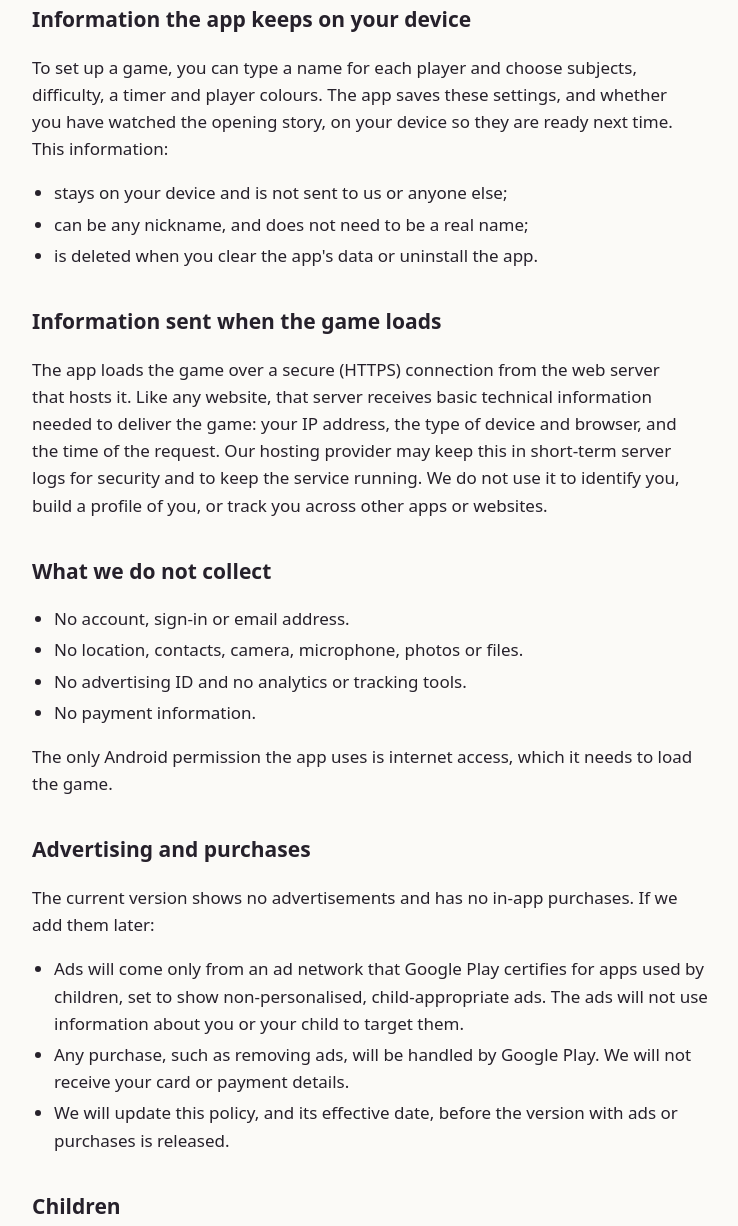
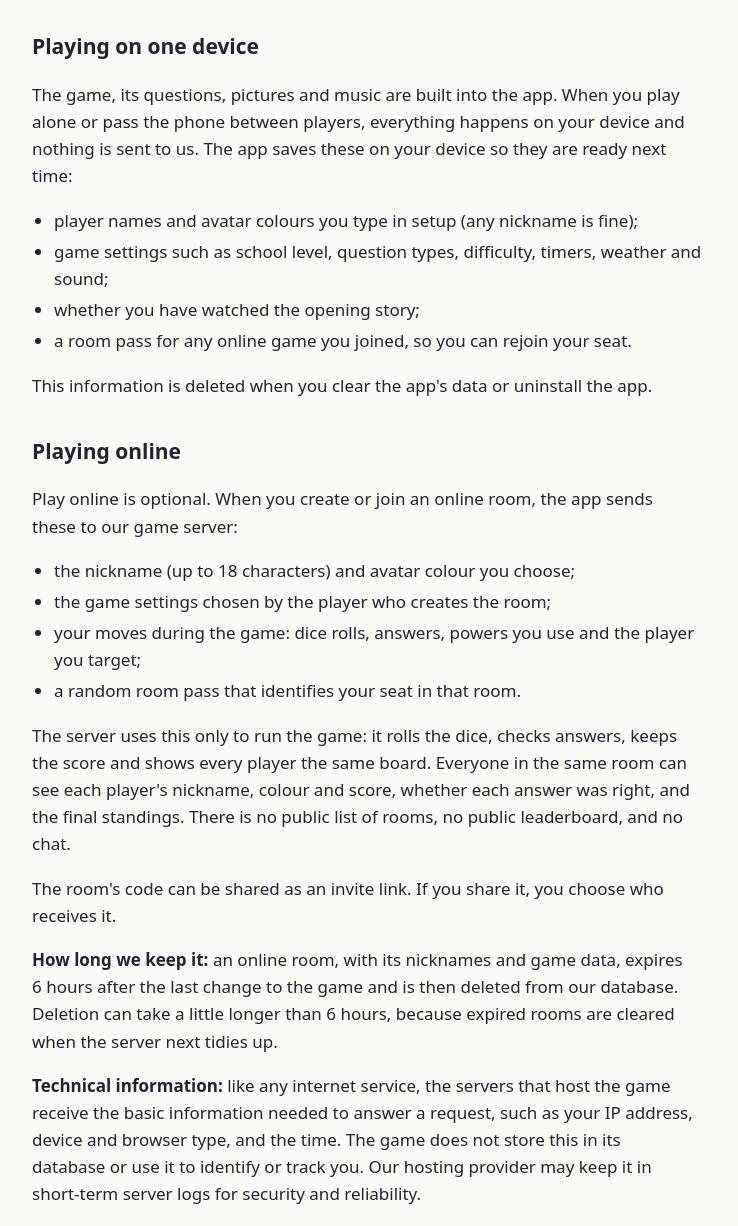
Before and after one commit to Ashmaz01/ship-ahead, a plain HTML site: page site/policy/index.html in a window 1280 px wide. Shown: the part 615-1841 px from the top of the page, without its empty margins (268-1006 px from the left). Drawn offline with Linux system fonts and the light colour scheme.

Commit message:
Privacy policy: cover online play and bundled offline game (#6)
Online rooms send nickname, colour, settings and moves to the game
server; rooms expire 6 hours after the last change. No ads or analytics.


Claude-Session: https://claude.ai/code/session_01N3JfB1fSCkCmBaKz4HEv28

Co-authored-by: Claude Opus 5.5 <noreply@anthropic.com>

```diff
--- a/site/policy/index.html
+++ b/site/policy/index.html
@@ -18,52 +18,69 @@
   <p class="meta">Effective date: 22 November 2026</p>
 
   <div class="summary">
-    <p><strong>In short:</strong> Ship Ahead does not ask for an account and does not collect your name, email, location, contacts, photos or any other personal information. Player names you type into the game stay on your device. There are no ads, no analytics and no in-app purchases in the current version.</p>
+    <p><strong>In short:</strong> Ship Ahead has no accounts, no ads and no analytics. Games on one device stay on that device. If you choose <strong>Play online</strong>, the nickname and colour you pick and your moves in that game are sent to our game server so the other players in your room can see them. Online rooms are deleted about 6 hours after the last move.</p>
   </div>
 
   <h2>Who we are</h2>
-  <p>Ship Ahead: Volcanic (Math) ("Ship Ahead", "the app") is a quiz board game made by Ashmaz Technologies, a business registered in Malaysia ("we", "us"). This policy applies to the Ship Ahead app on Google Play (package <code>com.ashmaz.shipahead.volcanicmath</code>) and the game it loads.</p>
+  <p>Ship Ahead: Volcanic (Math) ("Ship Ahead", "the app") is a quiz board game made by Ashmaz Technologies, a business registered in Malaysia ("we", "us"). This policy applies to the Ship Ahead app on Google Play (package <code>com.ashmaz.shipahead.volcanicmath</code>) and to the web version of the game.</p>
   <p>Questions about this policy: <a href="mailto:shipahead-support@ashmaz.app">shipahead-support@ashmaz.app</a></p>
 
-  <h2>Information the app keeps on your device</h2>
-  <p>To set up a game, you can type a name for each player and choose subjects, difficulty, a timer and player colours. The app saves these settings, and whether you have watched the opening story, on your device so they are ready next time. This information:</p>
+  <h2>Playing on one device</h2>
+  <p>The game, its questions, pictures and music are built into the app. When you play alone or pass the phone between players, everything happens on your device and nothing is sent to us. The app saves these on your device so they are ready next time:</p>
   <ul>
-    <li>stays on your device and is not sent to us or anyone else;</li>
-    <li>can be any nickname, and does not need to be a real name;</li>
-    <li>is deleted when you clear the app's data or uninstall the app.</li>
+    <li>player names and avatar colours you type in setup (any nickname is fine);</li>
+    <li>game settings such as school level, question types, difficulty, timers, weather and sound;</li>
+    <li>whether you have watched the opening story;</li>
+    <li>a room pass for any online game you joined, so you can rejoin your seat.</li>
   </ul>
+  <p>This information is deleted when you clear the app's data or uninstall the app.</p>
 
-  <h2>Information sent when the game loads</h2>
-  <p>The app loads the game over a secure (HTTPS) connection from the web server that hosts it. Like any website, that server receives basic technical information needed to deliver the game: your IP address, the type of device and browser, and the time of the request. Our hosting provider may keep this in short-term server logs for security and to keep the service running. We do not use it to identify you, build a profile of you, or track you across other apps or websites.</p>
+  <h2>Playing online</h2>
+  <p>Play online is optional. When you create or join an online room, the app sends these to our game server:</p>
+  <ul>
+    <li>the nickname (up to 18 characters) and avatar colour you choose;</li>
+    <li>the game settings chosen by the player who creates the room;</li>
+    <li>your moves during the game: dice rolls, answers, powers you use and the player you target;</li>
+    <li>a random room pass that identifies your seat in that room.</li>
+  </ul>
+  <p>The server uses this only to run the game: it rolls the dice, checks answers, keeps the score and shows every player the same board. Everyone in the same room can see each player's nickname, colour and score, whether each answer was right, and the final standings. There is no public list of rooms, no public leaderboard, and no chat.</p>
+  <p>The room's code can be shared as an invite link. If you share it, you choose who receives it.</p>
+  <p><strong>How long we keep it:</strong> an online room, with its nicknames and game data, expires 6 hours after the last change to the game and is then deleted from our database. Deletion can take a little longer than 6 hours, because expired rooms are cleared when the server next tidies up.</p>
+  <p><strong>Technical information:</strong> like any internet service, the servers that host the game receive the basic information needed to answer a request, such as your IP address, device and browser type, and the time. The game does not store this in its database or use it to identify or track you. Our hosting provider may keep it in short-term server logs for security and reliability.</p>
 
   <h2>What we do not collect</h2>
   <ul>
-    <li>No account, sign-in or email address.</li>
+    <li>No account, sign-in, email address or phone number.</li>
     <li>No location, contacts, camera, microphone, photos or files.</li>
-    <li>No advertising ID and no analytics or tracking tools.</li>
+    <li>No advertising ID, analytics or tracking tools.</li>
     <li>No payment information.</li>
   </ul>
-  <p>The only Android permission the app uses is internet access, which it needs to load the game.</p>
+  <p>The only Android permission the app uses is internet access, for online play and for opening links such as this policy.</p>
 
   <h2>Advertising and purchases</h2>
   <p>The current version shows no advertisements and has no in-app purchases. If we add them later:</p>
   <ul>
-    <li>Ads will come only from an ad network that Google Play certifies for apps used by children, set to show non-personalised, child-appropriate ads. The ads will not use information about you or your child to target them.</li>
+    <li>Ads will come only from an ad network that Google Play certifies for apps used by children, set to show non-personalised, child-appropriate ads.</li>
     <li>Any purchase, such as removing ads, will be handled by Google Play. We will not receive your card or payment details.</li>
     <li>We will update this policy, and its effective date, before the version with ads or purchases is released.</li>
   </ul>
 
   <h2>Children</h2>
-  <p>Ship Ahead is made for players of all ages, including children. We do not knowingly collect personal information from anyone, including children under 13. Player names are kept on the device only, so we never receive them. If you are a parent or guardian and believe your child has sent us personal information, email us and we will delete it.</p>
+  <p>Ship Ahead is made for players of all ages, including children. We do not ask for anyone's real name, age, email or other contact details. In online play, other players in the same room see only the nickname and colour a player chooses, so we suggest children use a nickname rather than their real name. Parents and guardians can turn off online play simply by playing on one device. If you believe your child has sent us personal information, email us and we will delete it.</p>
 
   <h2>Sharing your information</h2>
-  <p>We do not sell, rent or share personal information. The only third party involved is the company that hosts the game, which processes the technical information described above on our behalf. We may disclose information if the law requires us to.</p>
+  <p>We do not sell or rent information, and we do not share it with advertisers or data brokers. Online game data is processed by the company that hosts our game server and database, only to run the game on our behalf. We may disclose information if the law requires us to.</p>
 
   <h2>Keeping information safe</h2>
-  <p>The game is delivered only over encrypted HTTPS connections, and the app refuses to open pages from any other website. Settings on your device are protected by your device's own security.</p>
+  <p>Online play uses encrypted HTTPS connections. Each seat in an online room is protected by a random room pass that only that player's device holds. Information saved on your device is protected by your device's own security.</p>
 
   <h2>Your choices and rights</h2>
-  <p>You can delete everything the app stores at any time by clearing the app's data in your device settings or by uninstalling the app. Under Malaysia's Personal Data Protection Act 2010 and similar laws elsewhere, you can ask us what personal data we hold about you and ask us to correct or delete it. Because we do not collect personal information, we will usually have nothing to return, but we will always answer.</p>
+  <ul>
+    <li>Play on one device if you do not want anything sent online.</li>
+    <li>Clear the app's data or uninstall the app to delete everything stored on your device.</li>
+    <li>Online room data deletes itself about 6 hours after the last move. To ask for it to be deleted sooner, email us with the room code.</li>
+  </ul>
+  <p>Under Malaysia's Personal Data Protection Act 2010 and similar laws elsewhere, you can ask what personal data we hold about you and ask us to correct or delete it. Email us and we will reply.</p>
 
   <h2>Changes to this policy</h2>
   <p>If we change how the app handles information, we will update this page and the effective date above before the change takes effect.</p>
```
